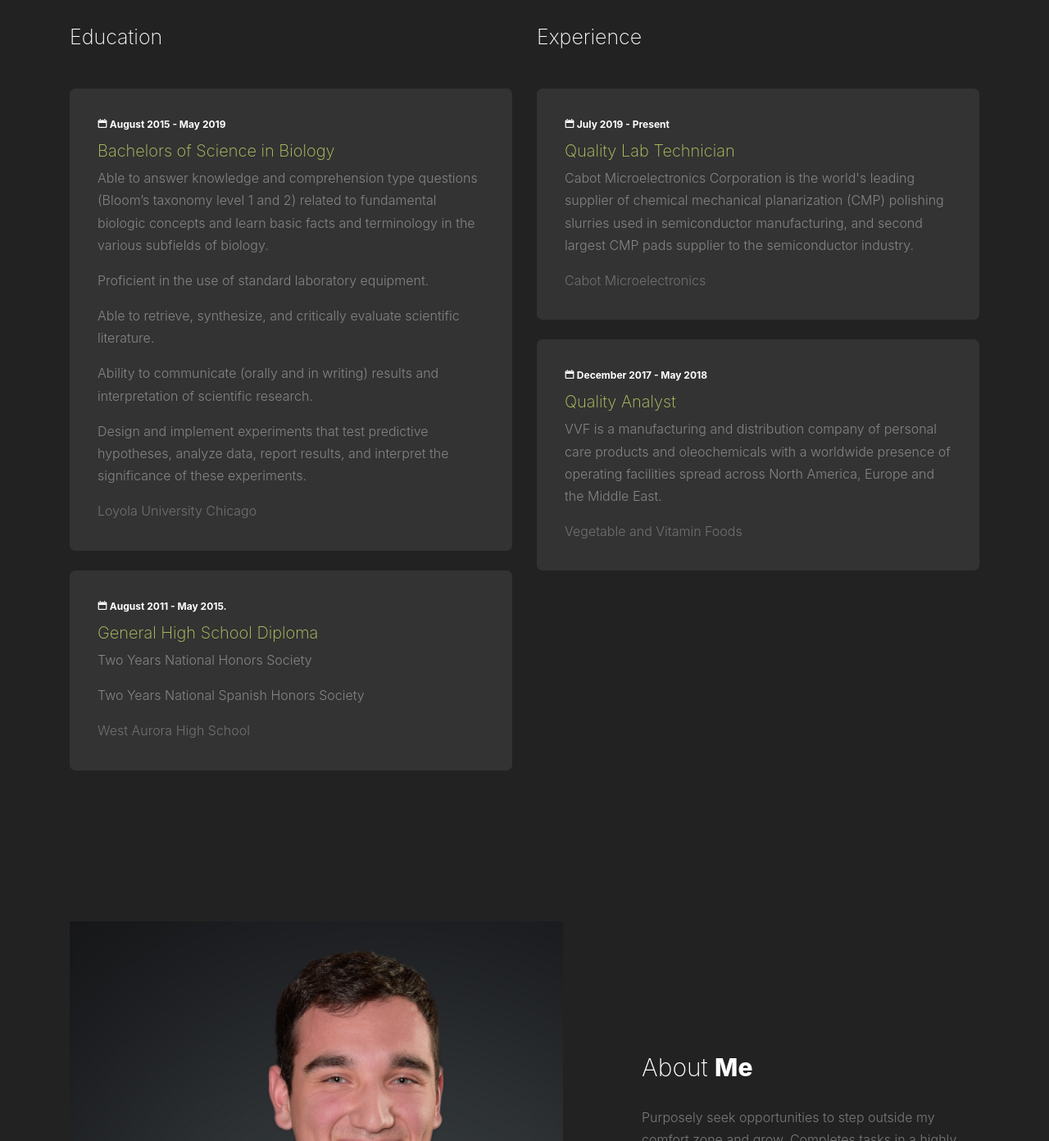
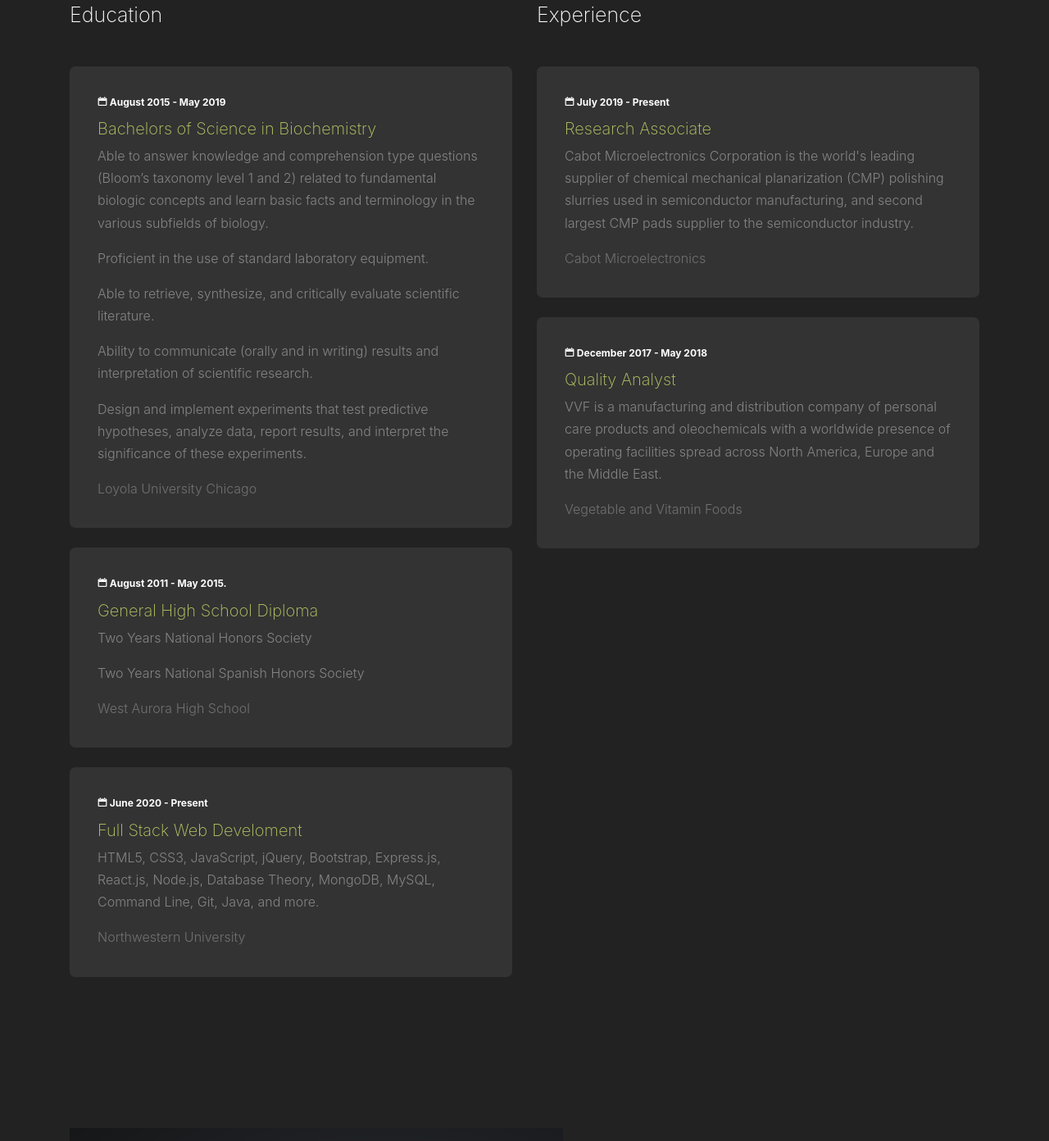
Before and after one commit to cramirez88/Website-Portfolio, a plain HTML site: page index.html in a window 1280 px wide. Shown: the part 1835-3227 px from the top of the page at 82% size. Drawn offline with nearby package versions, Linux system fonts and the light colour scheme; files that its build step writes are made by us from their sources; files whose address does not match are found by name.

Commit message:
updated resume

```diff
--- a/index.html
+++ b/index.html
@@ -82,12 +82,14 @@
 					<div class="single-portfolio col-sm-4 all mockup">
 						<div class="relative">
 							<div class="thumb">
-
-								yjghgjugkjhgkhgkjhgkjhkjhkhjkjhkhm
 								<!-- <div class="overlay overlay-bg"></div> -->
 								<img class="image img-fluid" src="images/GitHub.png" alt="" >
 							</div>
-
+							<a href="https://github.com/cramirez88" class="img-pop-up">
+								<div class="middle">
+									<div class="text align-self-center d-flex"><img src="images/GitHub.png" alt=""></div>
+								</div>
+							</a>
 						</div>
 						<div class="p-inner">
 							<h4>Applications</h4>
@@ -199,7 +201,7 @@
 					<h2 class="mb-5">Education</h2>
 					<div class="resume-item mb-4">
 						<span class="date"><span class="icon-calendar"></span> August 2015 - May 2019</span>
-						<h3>Bachelors of Science in Biology</h3>
+						<h3>Bachelors of Science in Biochemistry</h3>
 						<p>Able to answer knowledge and comprehension type questions (Bloom’s taxonomy level 1 and 2) related to fundamental biologic concepts and learn basic facts and terminology in the various subfields of biology.</p>
 						   <p>Proficient in the use of standard laboratory equipment.</p>
 						   <p>Able to retrieve, synthesize, and critically evaluate scientific literature.</p>
@@ -216,14 +218,14 @@
 						<span class="school">West Aurora High School</span>
 					</div>
 
-					<!-- <div class="resume-item mb-4">
-						<span class="date"><span class="icon-calendar"></span> March 2013 - Present</span>
-						<h3>Masteral in Information Technology</h3>
-						<p>Even the all-powerful Pointing has no control about the blind texts it is an almost unorthographic.</p>
-						<span class="school">New York University</span>
+					<div class="resume-item mb-4">
+						<span class="date"><span class="icon-calendar"></span> June 2020 - Present</span>
+						<h3>Full Stack Web Develoment</h3>
+						<p>HTML5, CSS3, JavaScript, jQuery, Bootstrap, Express.js, React.js, Node.js, Database Theory, MongoDB, MySQL, Command Line, Git, Java, and more.</p>
+						<span class="school">Northwestern University</span>
 					</div>
 
-					<div class="resume-item mb-4">
+					<!-- <div class="resume-item mb-4">
 						<span class="date"><span class="icon-calendar"></span> March 2013 - Present Deacember.</span>
 						<h3>Masteral in Information Technology</h3>
 						<p>Even the all-powerful Pointing has no control about the blind texts it is an almost unorthographic.</p>
@@ -238,7 +240,7 @@
 
 					<div class="resume-item mb-4">
 						<span class="date"><span class="icon-calendar"></span> July 2019 - Present</span>
-						<h3>Quality Lab Technician</h3>
+						<h3>Research Associate</h3>
 						<p>Cabot Microelectronics Corporation is the world's leading supplier of chemical mechanical planarization (CMP) polishing slurries used in semiconductor manufacturing, and second largest CMP pads supplier to the semiconductor industry.</p>
 						<span class="school">Cabot Microelectronics</span>
 					</div>
```
